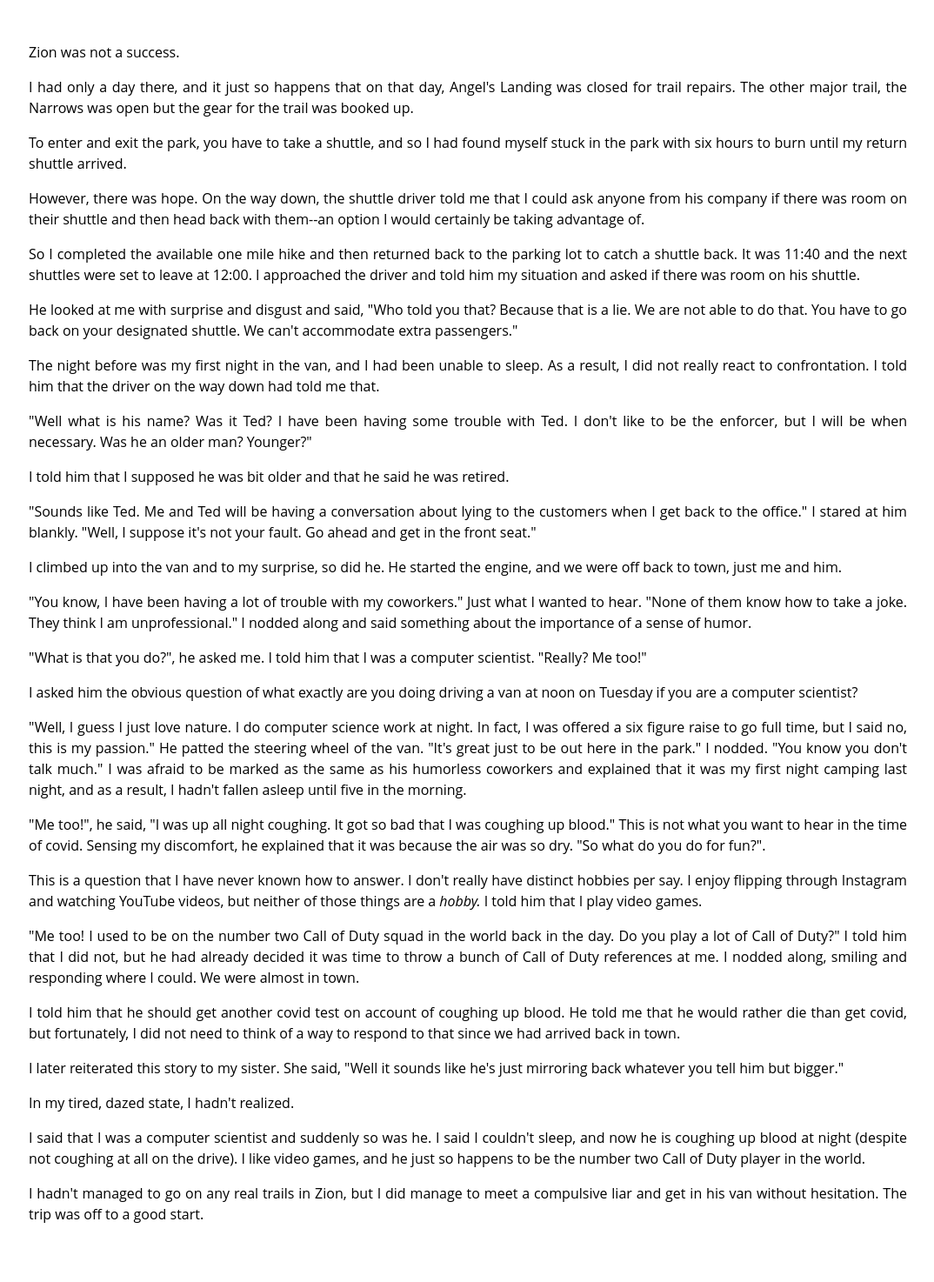
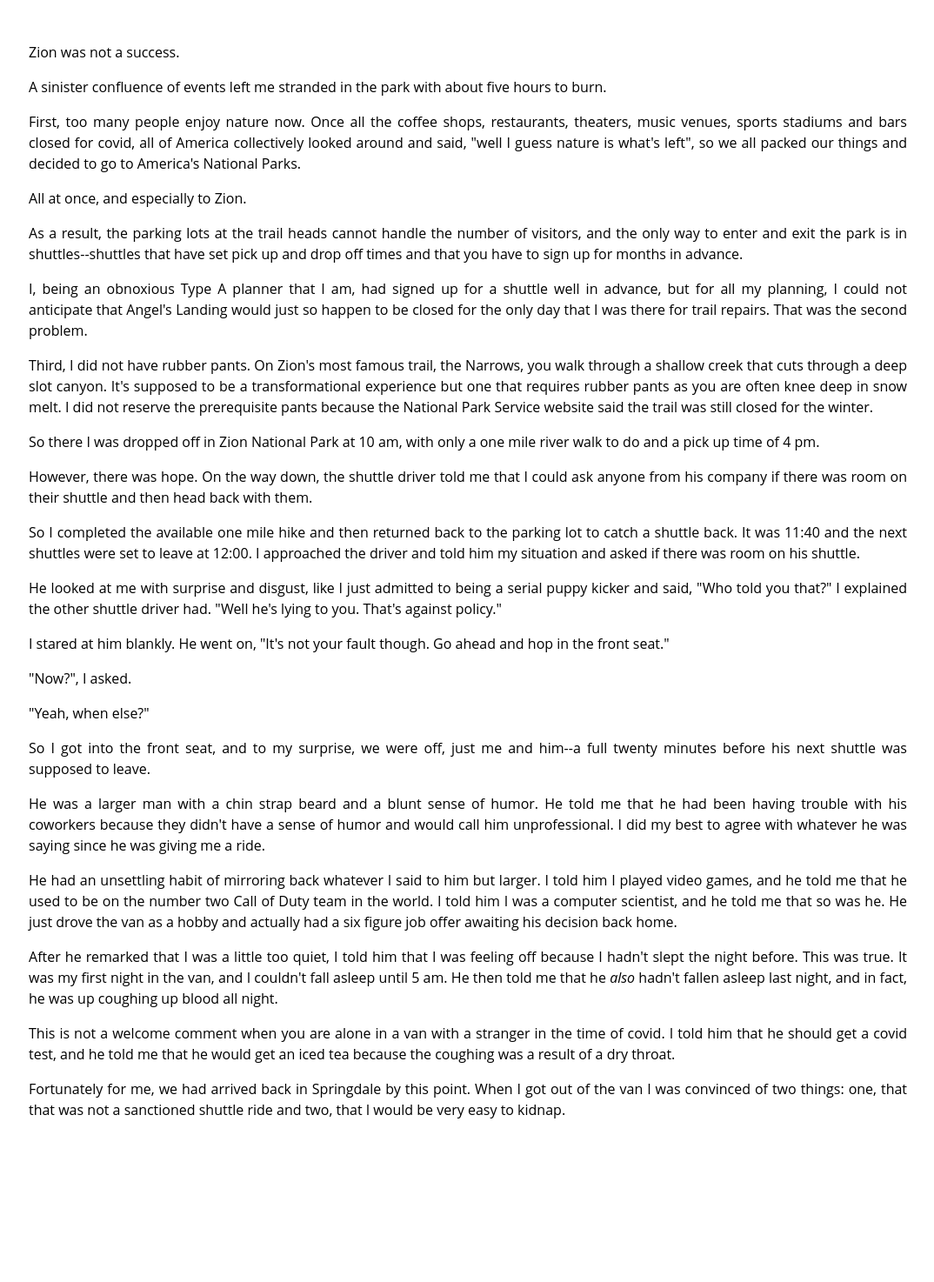
Before and after one commit to corydonbaylor/flask-app, a Flask app: page /travel/southwest in a window 1280 px wide. Shown: the part 2614-4088 px from the top of the page at 87% size, without its empty margins (102-1176 px from the left). After the commit the page ends 3900 px from the top, so only its background shows below. Run offline with Flask 2, Linux system fonts and the light colour scheme; some libraries are stand-ins or nearby versions.

Commit message:
updated text

```diff
--- a/app/templates/pages/travel/southwest.html
+++ b/app/templates/pages/travel/southwest.html
@@ -81,62 +81,54 @@
 </div>
 <div class="para-tex">
     <p>Zion was not a success.</p>
-    <p>I had only a day there, and it just so happens that on that day, Angel&#39;s Landing was closed for trail
-        repairs. The other major trail, the Narrows was open but the gear for the trail was booked up. </p>
-    <p>To enter and exit the park, you have to take a shuttle, and so I had found myself stuck in the park with six
-        hours to burn until my return shuttle arrived. </p>
+    <p>A sinister confluence of events left me stranded in the park with about five hours to burn. </p>
+    <p>First, too many people enjoy nature now. Once all the coffee shops, restaurants, theaters, music venues, sports
+        stadiums and bars closed for covid, all of America collectively looked around and said, &quot;well I guess
+        nature is what&#39;s left&quot;, so we all packed our things and decided to go to America&#39;s National Parks.
+    </p>
+    <p>All at once, and especially to Zion. </p>
+    <p>As a result, the parking lots at the trail heads cannot handle the number of visitors, and the only way to enter
+        and exit the park is in shuttles--shuttles that have set pick up and drop off times and that you have to sign up
+        for months in advance.</p>
+    <p>I, being an obnoxious Type A planner that I am, had signed up for a shuttle well in advance, but for all my
+        planning, I could not anticipate that Angel&#39;s Landing would just so happen to be closed for the only day
+        that I was there for trail repairs. That was the second problem.</p>
+    <p>Third, I did not have rubber pants. On Zion&#39;s most famous trail, the Narrows, you walk through a shallow
+        creek that cuts through a deep slot canyon. It&#39;s supposed to be a transformational experience but one that
+        requires rubber pants as you are often knee deep in snow melt. I did not reserve the prerequisite pants because
+        the National Park Service website said the trail was still closed for the winter.</p>
+    <p>So there I was dropped off in Zion National Park at 10 am, with only a one mile river walk to do and a pick up
+        time of 4 pm. </p>
     <p>However, there was hope. On the way down, the shuttle driver told me that I could ask anyone from his company if
-        there was room on their shuttle and then head back with them--an option I would certainly be taking advantage
-        of. </p>
+        there was room on their shuttle and then head back with them.</p>
     <p>So I completed the available one mile hike and then returned back to the parking lot to catch a shuttle back. It
         was 11:40 and the next shuttles were set to leave at 12:00. I approached the driver and told him my situation
         and asked if there was room on his shuttle. </p>
-    <p>He looked at me with surprise and disgust and said, &quot;Who told you that? Because that is a lie. We are not
-        able to do that. You have to go back on your designated shuttle. We can&#39;t accommodate extra
-        passengers.&quot;</p>
-    <p>The night before was my first night in the van, and I had been unable to sleep. As a result, I did not really
-        react to confrontation. I told him that the driver on the way down had told me that.</p>
-    <p>&quot;Well what is his name? Was it Ted? I have been having some trouble with Ted. I don&#39;t like to be the
-        enforcer, but I will be when necessary. Was he an older man? Younger?&quot;</p>
-    <p>I told him that I supposed he was bit older and that he said he was retired.</p>
-    <p>&quot;Sounds like Ted. Me and Ted will be having a conversation about lying to the customers when I get back to
-        the office.&quot; I stared at him blankly. &quot;Well, I suppose it&#39;s not your fault. Go ahead and get in
-        the front seat.&quot;</p>
-    <p>I climbed up into the van and to my surprise, so did he. He started the engine, and we were off back to town,
-        just me and him. </p>
-    <p>&quot;You know, I have been having a lot of trouble with my coworkers.&quot; Just what I wanted to hear.
-        &quot;None of them know how to take a joke. They think I am unprofessional.&quot; I nodded along and said
-        something about the importance of a sense of humor. </p>
-    <p>&quot;What is that you do?&quot;, he asked me. I told him that I was a computer scientist. &quot;Really? Me
-        too!&quot; </p>
-    <p>I asked him the obvious question of what exactly are you doing driving a van at noon on Tuesday if you are a
-        computer scientist?</p>
-    <p>&quot;Well, I guess I just love nature. I do computer science work at night. In fact, I was offered a six figure
-        raise to go full time, but I said no, this is my passion.&quot; He patted the steering wheel of the van.
-        &quot;It&#39;s great just to be out here in the park.&quot; I nodded. &quot;You know you don&#39;t talk
-        much.&quot; I was afraid to be marked as the same as his humorless coworkers and explained that it was my first
-        night camping last night, and as a result, I hadn&#39;t fallen asleep until five in the morning. </p>
-    <p>&quot;Me too!&quot;, he said, &quot;I was up all night coughing. It got so bad that I was coughing up
-        blood.&quot; This is not what you want to hear in the time of covid. Sensing my discomfort, he explained that it
-        was because the air was so dry. &quot;So what do you do for fun?&quot;.</p>
-    <p>This is a question that I have never known how to answer. I don&#39;t really have distinct hobbies per say. I
-        enjoy flipping through Instagram and watching YouTube videos, but neither of those things are a <em>hobby.</em>
-        I told him that I play video games. </p>
-    <p>&quot;Me too! I used to be on the number two Call of Duty squad in the world back in the day. Do you play a lot
-        of Call of Duty?&quot; I told him that I did not, but he had already decided it was time to throw a bunch of
-        Call of Duty references at me. I nodded along, smiling and responding where I could. We were almost in town.
-    </p>
-    <p>I told him that he should get another covid test on account of coughing up blood. He told me that he would rather
-        die than get covid, but fortunately, I did not need to think of a way to respond to that since we had arrived
-        back in town.</p>
-    <p>I later reiterated this story to my sister. She said, &quot;Well it sounds like he&#39;s just mirroring back
-        whatever you tell him but bigger.&quot;</p>
-    <p>In my tired, dazed state, I hadn&#39;t realized. </p>
-    <p>I said that I was a computer scientist and suddenly so was he. I said I couldn&#39;t sleep, and now he is
-        coughing up blood at night (despite not coughing at all on the drive). I like video games, and he just so
-        happens to be the number two Call of Duty player in the world. </p>
-    <p>I hadn&#39;t managed to go on any real trails in Zion, but I did manage to meet a compulsive liar and get in his
-        van without hesitation. The trip was off to a good start. </p>
+    <p>He looked at me with surprise and disgust, like I just admitted to being a serial puppy kicker and said,
+        &quot;Who told you that?&quot; I explained the other shuttle driver had. &quot;Well he&#39;s lying to you.
+        That&#39;s against policy.&quot;</p>
+    <p>I stared at him blankly. He went on, &quot;It&#39;s not your fault though. Go ahead and hop in the front
+        seat.&quot;</p>
+    <p>&quot;Now?&quot;, I asked. </p>
+    <p>&quot;Yeah, when else?&quot;</p>
+    <p>So I got into the front seat, and to my surprise, we were off, just me and him--a full twenty minutes before his
+        next shuttle was supposed to leave. </p>
+    <p>He was a larger man with a chin strap beard and a blunt sense of humor. He told me that he had been having
+        trouble with his coworkers because they didn&#39;t have a sense of humor and would call him unprofessional. I
+        did my best to agree with whatever he was saying since he was giving me a ride. </p>
+    <p>He had an unsettling habit of mirroring back whatever I said to him but larger. I told him I played video games,
+        and he told me that he used to be on the number two Call of Duty team in the world. I told him I was a computer
+        scientist, and he told me that so was he. He just drove the van as a hobby and actually had a six figure job
+        offer awaiting his decision back home. </p>
+    <p>After he remarked that I was a little too quiet, I told him that I was feeling off because I hadn&#39;t slept the
+        night before. This was true. It was my first night in the van, and I couldn&#39;t fall asleep until 5 am. He
+        then told me that he <em>also</em> hadn&#39;t fallen asleep last night, and in fact, he was up coughing up blood
+        all night. </p>
+    <p>This is not a welcome comment when you are alone in a van with a stranger in the time of covid. I told him that
+        he should get a covid test, and he told me that he would get an iced tea because the coughing was a result of a
+        dry throat.</p>
+    <p>Fortunately for me, we had arrived back in Springdale by this point. When I got out of the van I was convinced of
+        two things: one, that that was not a sanctioned shuttle ride and two, that I would be very easy to kidnap. </p>
 
 </div>
 {% endblock %}
```
